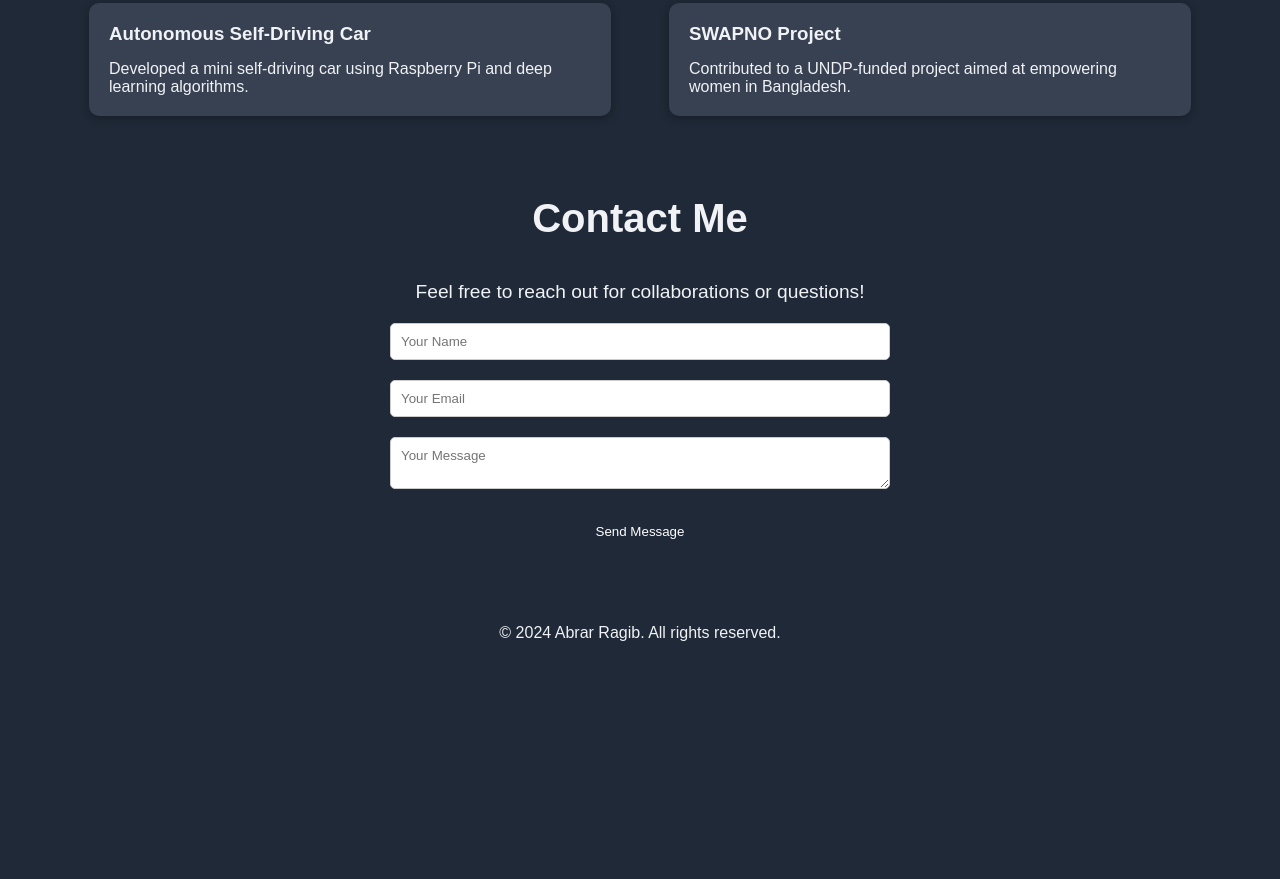
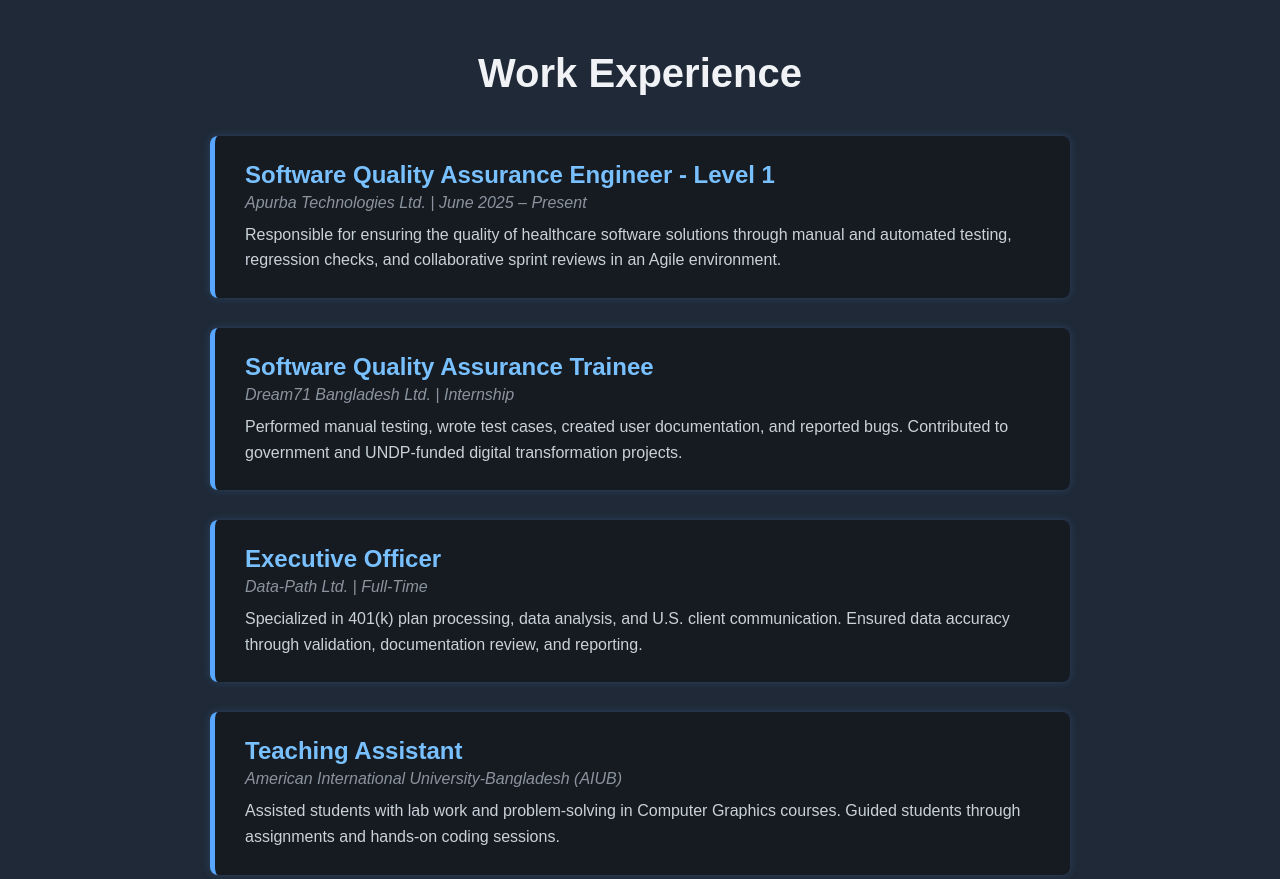
Before and after one commit to AbrarRagib/AbrarRagib.github.io, a plain HTML site: page index.html in a window 1280 px wide. Shown: the part 1781-2660 px from the top of the page. Before the commit the page ends 2443 px from the top, so only its background shows below. Drawn offline with Linux system fonts and the light colour scheme.

Commit message:
2nd version

```diff
--- a/index.html
+++ b/index.html
@@ -28,8 +28,8 @@
             <div class="about-content">
                 <img src="Content/RagibConvo.png" alt="Abrar Ragib" class="full-image">
                 <div class="text">
-                    <p>Hi, I’m Abrar Ragib, a passionate SQA Engineer with expertise in Python and Automation. I’m always looking to explore and collaborate on exciting projects in Machine Learning and Automation!</p>
-                    <p>Currently working at Dream71 Bangladesh Ltd. with previous experience at Data-Path and AIUB.</p>
+                    <p>Hi, I’m Abrar Ragib, a passionate Software Quality Assurance Engineer (Level 1) currently working at Apurba Technologies Ltd. I specialize in testing deep learning and machine learning-based solutions, with experience in manual testing, regression checks, and Agile sprint collaboration.</p>
+                    <p>I previously interned at Dream71 Bangladesh Ltd., contributing to digital transformation projects funded by the UNDP and Bangladesh government, and have worked at Data-Path Ltd. and AIUB as well. I’ve also self-learned automation testing using Selenium and Python, and I’m eager to explore and collaborate on innovative projects in machine learning and automation!</p>
                     <p>Check out my work and feel free to reach out!</p>
                     <div class="contact-info">
                         <p><i class="fas fa-phone"></i> +8801746995446</p>
@@ -51,6 +51,41 @@
             </div>
         </div>
     </section>
+
+    <section id="experience">
+    <div class="container">
+        <h2>Work Experience</h2>
+        <div class="experience-list">
+
+            <div class="experience-item">
+                <h3>Software Quality Assurance Engineer - Level 1</h3>
+                <h4>Apurba Technologies Ltd. | June 2025 – Present</h4>
+                <p>Responsible for ensuring the quality of healthcare software solutions through manual and automated testing, regression checks, and collaborative sprint reviews in an Agile environment.</p>
+            </div>
+
+            <div class="experience-item">
+                <h3>Software Quality Assurance Trainee</h3>
+                <h4>Dream71 Bangladesh Ltd. | Internship</h4>
+                <p>Performed manual testing, wrote test cases, created user documentation, and reported bugs. Contributed to government and UNDP-funded digital transformation projects.</p>
+            </div>
+
+            <div class="experience-item">
+                <h3>Executive Officer</h3>
+                <h4>Data-Path Ltd. | Full-Time</h4>
+                <p>Specialized in 401(k) plan processing, data analysis, and U.S. client communication. Ensured data accuracy through validation, documentation review, and reporting.</p>
+            </div>
+
+            <div class="experience-item">
+                <h3>Teaching Assistant</h3>
+                <h4>American International University-Bangladesh (AIUB)</h4>
+                <p>Assisted students with lab work and problem-solving in Computer Graphics courses. Guided students through assignments and hands-on coding sessions.</p>
+            </div>
+
+        </div>
+    </div>
+</section>
+
+
 
     <section id="projects">
         <div class="container">
--- a/style.css
+++ b/style.css
@@ -250,3 +250,72 @@ footer {
 } */
 
 /* Existing CSS... */
+
+/* ----------------------------- */
+/* 🔧 EXPERIENCE - Terminal/Coder Style */
+#experience {
+    padding: 60px 0;
+    background-color: #0d1117; /* GitHub dark-like */
+    color: #c9d1d9;
+    font-family: 'Courier New', Courier, monospace;
+}
+
+.experience-list {
+    display: flex;
+    flex-direction: column;
+    gap: 30px;
+    max-width: 900px;
+    margin: 0 auto;
+    padding: 0 20px;
+}
+
+.experience-item {
+    background-color: #161b22;
+    padding: 25px 30px;
+    border-left: 5px solid #58a6ff;
+    border-radius: 8px;
+    box-shadow: 0 0 10px rgba(88, 166, 255, 0.2);
+    transition: transform 0.3s ease, border-color 0.3s;
+}
+
+.experience-item:hover {
+    transform: translateY(-5px);
+    border-color: #79c0ff;
+}
+
+.experience-item h3 {
+    color: #79c0ff;
+    font-size: 1.5rem;
+    margin-bottom: 5px;
+}
+
+.experience-item h4 {
+    color: #8b949e;
+    font-weight: normal;
+    margin-bottom: 10px;
+    font-size: 1rem;
+    font-style: italic;
+}
+
+.experience-item p {
+    color: #c9d1d9;
+    line-height: 1.6;
+    font-size: 1rem;
+}
+
+/* Optional code-style tag highlights */
+.experience-item .tag {
+    display: inline-block;
+    background-color: #21262d;
+    color: #58a6ff;
+    border: 1px solid #30363d;
+    border-radius: 4px;
+    padding: 2px 6px;
+    font-size: 0.85rem;
+    margin-right: 5px;
+    margin-top: 5px;
+}
+
+
+/* ----------------------------- */
+/* Existing CSS... (if any placeholder is left) */
```
